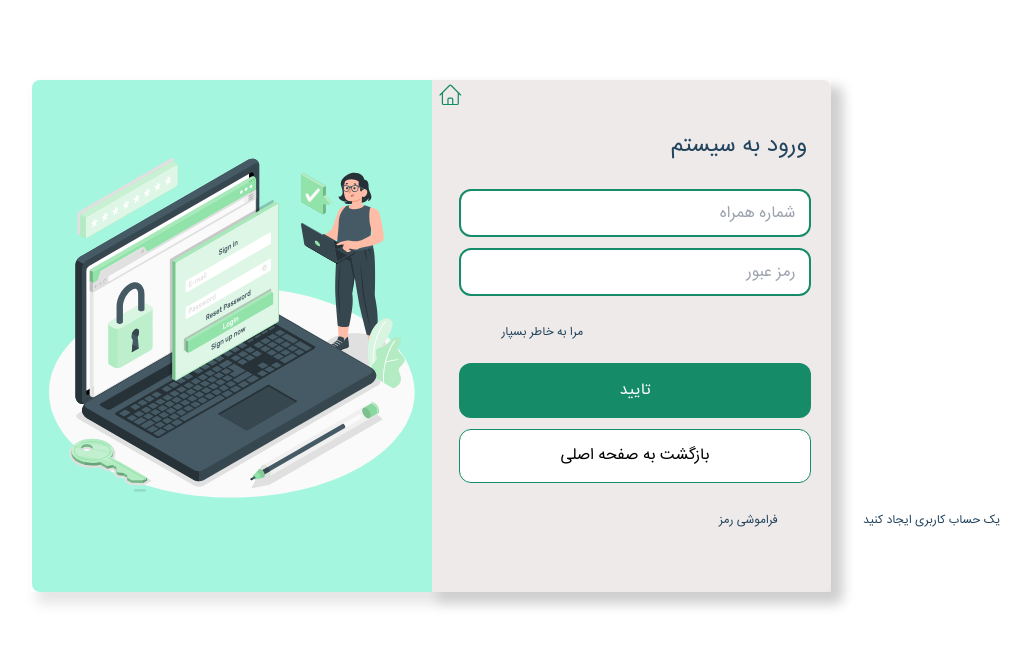
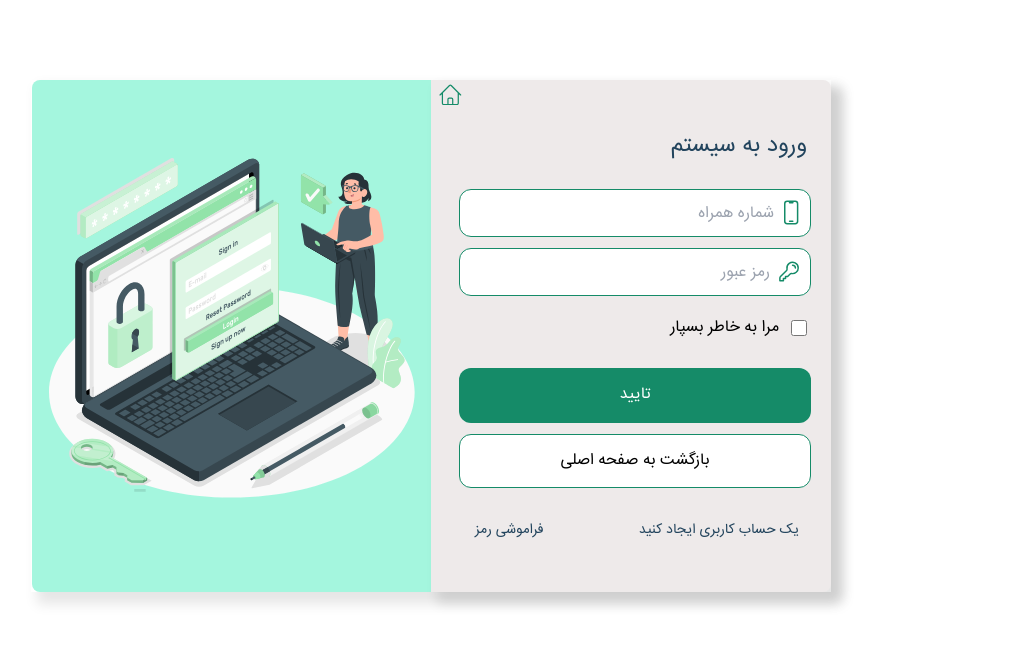
Before and after one commit to amin-bakhshande/Behshahr, a React (Vite) app: page /login in a window 1280 px wide. Shown: the top 646 px of the page, without its empty margins (209-1240 px from the left). Built offline with nearby package versions, Linux system fonts and the light colour scheme.

Commit message:
added svg icon phone and passwrod & editing design fixed

```diff
--- a/src/components/LoginFrom/index.jsx
+++ b/src/components/LoginFrom/index.jsx
@@ -8,6 +8,8 @@ import loginPick from "../../assets/loginPick.svg";
 import { useState } from 'react';
 import { postApi } from '../../core/api/api';
 import { toast } from 'react-toastify';
+import phoneIcon from "../../assets/phoneIcon.svg";
+import keyIcon from "../../assets/keyIcon.svg";
 
 
 const LoginForm = () => {
@@ -36,7 +38,6 @@ const LoginForm = () => {
 
   return (
     <>
-{/* . */}
       {show ?
 
 
@@ -65,6 +66,7 @@ const LoginForm = () => {
                   className=" ml-7 border-solid border-2 border-[#158B68] text-right rounded-xl  text-[#ABA7A7] w-[22rem] h-[3rem] mt-[1.6rem] "
                   type="text"
                   name="phoneOrGmail"
+
                 />
 
                 <Field
@@ -72,7 +74,12 @@ const LoginForm = () => {
                   type="checkbox"
                   name="rememberMe"
                   placeholder="مرا به خاطر بسپار"
+
                 />
+
+
+
+
                 <button
                   className=" ml-7 w-[22rem] h-[3.4rem] bg-[#158B68] rounded-xl mt-[7.2rem] text-[#ffff]"
                   type="submit"
@@ -81,6 +88,8 @@ const LoginForm = () => {
                 </button>
               </Form>
             </Formik>
+
+
 
 
             <Link to='/'>
@@ -101,7 +110,7 @@ const LoginForm = () => {
           </div>
 
 
-          <div className="w-[25rem] bg-[#eeeaea] rounded-r-lg shadow-[9px_9px_12px_3px_rgba(0,_0,_0,_0.1)] ">
+          <div className="relative w-[25rem] bg-[#eeeaea] rounded-r-lg shadow-[9px_9px_12px_3px_rgba(0,_0,_0,_0.1)] ">
             <img src={home} alt="" />
             <h2 className="text-right mr-6 text-[#22445D] mt-[1.5rem] text-[23px]">
               ورود به سیستم
@@ -112,20 +121,34 @@ const LoginForm = () => {
             >
               <Form>
                 <Field
-                  placeholder="شماره همراه   "
-                  className=" ml-7 border-solid border-2 border-[#158B68] text-right rounded-xl  text-[#ABA7A7] w-[22rem] h-[3rem] mt-[1.6rem] "
+                  placeholder="شماره همراه"
+                  className=" pr-9 bg-auto bg-no-repeat bg-center ... ml-7 border-solid border border-[#158B68] text-right rounded-xl  text-black w-[22rem] h-[3rem] mt-[1.6rem] "
                   type="text"
                   name="phoneOrGmail"
+
                 />
+                <svg className=' absolute top-[7.5rem] right-8' width="15" height="25" viewBox="0 0 20 33" fill="none" xmlns="http://www.w3.org/2000/svg">
+<path d="M7.4292 1.49854H4.2146C2.43923 1.49854 1 2.93776 1 4.71314V28.2869C1 30.0622 2.43923 31.5015 4.2146 31.5015H14.9299C16.7053 31.5015 18.1445 30.0622 18.1445 28.2869V4.71314C18.1445 2.93776 16.7053 1.49854 14.9299 1.49854H11.7153M7.4292 1.49854V3.6416H11.7153V1.49854M7.4292 1.49854H11.7153M7.4292 28.2869H11.7153" stroke="#158B68" stroke-width="2" stroke-linecap="round" stroke-linejoin="round"/>
+</svg>
+
+
                 <Field
-                  placeholder="رمز عبور   "
-                  className="ml-7 border-solid border-2 border-[#158B68] text-right rounded-xl  text-[#ABA7A7] w-[22rem] h-[3rem] mt-[0.7rem]"
+                  placeholder="رمز عبور"
+                  className="ml-7 pr-10 border-solid border border-[#158B68] text-right rounded-xl  text-black w-[22rem] h-[3rem] mt-[0.7rem]"
                   type="text"
                   name="password"
                 />
+                <svg className=' absolute top-[179px] right-8' width="20" height="25" viewBox="0 0 27 27" fill="none" xmlns="http://www.w3.org/2000/svg">
+<path d="M18.333 4.92738C20.4364 4.92738 22.1416 6.63255 22.1416 8.73598M25.9502 8.73598C25.9502 10.986 24.9564 13.1199 23.2352 14.5672C21.515 16.0141 19.2422 16.6271 17.0267 16.2414C16.3119 16.1183 15.5553 16.2745 15.0424 16.7873L11.668 20.1618H8.81152V23.0182H5.95508V25.8747H1.19434V22.2971C1.19434 21.5392 1.49521 20.8118 2.03096 20.2773L10.2816 12.0266C10.7945 11.5137 10.9507 10.7571 10.8275 10.0423C10.3367 7.20778 11.4845 4.33849 13.795 2.62466C16.1055 0.910836 19.1845 0.644868 21.7546 1.93709C24.3248 3.2293 25.9477 5.85925 25.9502 8.73598Z" stroke="#158B68" stroke-width="2" stroke-linecap="round" stroke-linejoin="round"/>
+</svg>
+
+                        <label className='flex justify-start items-center rtl mt-5 mr-6'>
+                            <input className='size-4' type="checkbox" />
+                            <p className='mr-3'>  مرا به خاطر بسپار </p>
+                      </label>
 
                 <button
-                  className="w-[22rem] h-[3.4rem] bg-[#158B68] rounded-xl mt-[4.2rem] ml-7 text-[#ffff]"
+                  className="w-[22rem] h-[3.4rem] bg-[#158B68] rounded-xl mt-7 ml-7 text-[#ffff]"
                   type="submit"
                 >
                   تایید
@@ -135,17 +158,25 @@ const LoginForm = () => {
 
             <Link to='/'> <button className="w-[22rem] h-[3.4rem] border-solid border-[1.7px] border-[#158B68] rounded-xl mt-[0.7rem] bg-[#fff] ml-7">
               بازگشت به صفحه اصلی
-            </button></Link>
-            <h4 className="text-xs text-[#22445D] absolute left-[58rem] top-[32rem] cursor-pointer">
-              {" "}
-              فراموشی رمز
-            </h4>
-            <Link to='/register'><h3 className="text-xs text-[#22445D] absolute left-[67rem] top-[32rem] cursor-pointer">
-              یک حساب کاربری ایجاد کنید
-            </h3></Link>
-            <h2 className="text-[12px] text-[#22445D] absolute right-[30.5rem] top-[20.2rem] cursor-pointer">
-              مرا به خاطر بسپار
-            </h2>
+            </button>
+            </Link>
+
+
+            <div className='flex justify-between items-center mx-8 mt-8'>
+                <Link to="/forget-password"> <h4 className="text-sm ml-3 hover:underline text-bold text-[#22445D] cursor-pointer">
+                    {" "}
+                    فراموشی رمز
+                   </h4>
+                  </Link>
+
+                  <Link to='/register'><h3 className="text-sm hover:underline text-bold text-[#22445D] cursor-pointer">
+                    یک حساب کاربری ایجاد کنید
+                   </h3>
+                  </Link>
+            </div>
+
+
+
 
           </div>
         </div>
```
Also changed, not shown: src/assets/keyIcon.svg (added), src/assets/phoneIcon.svg (added).
